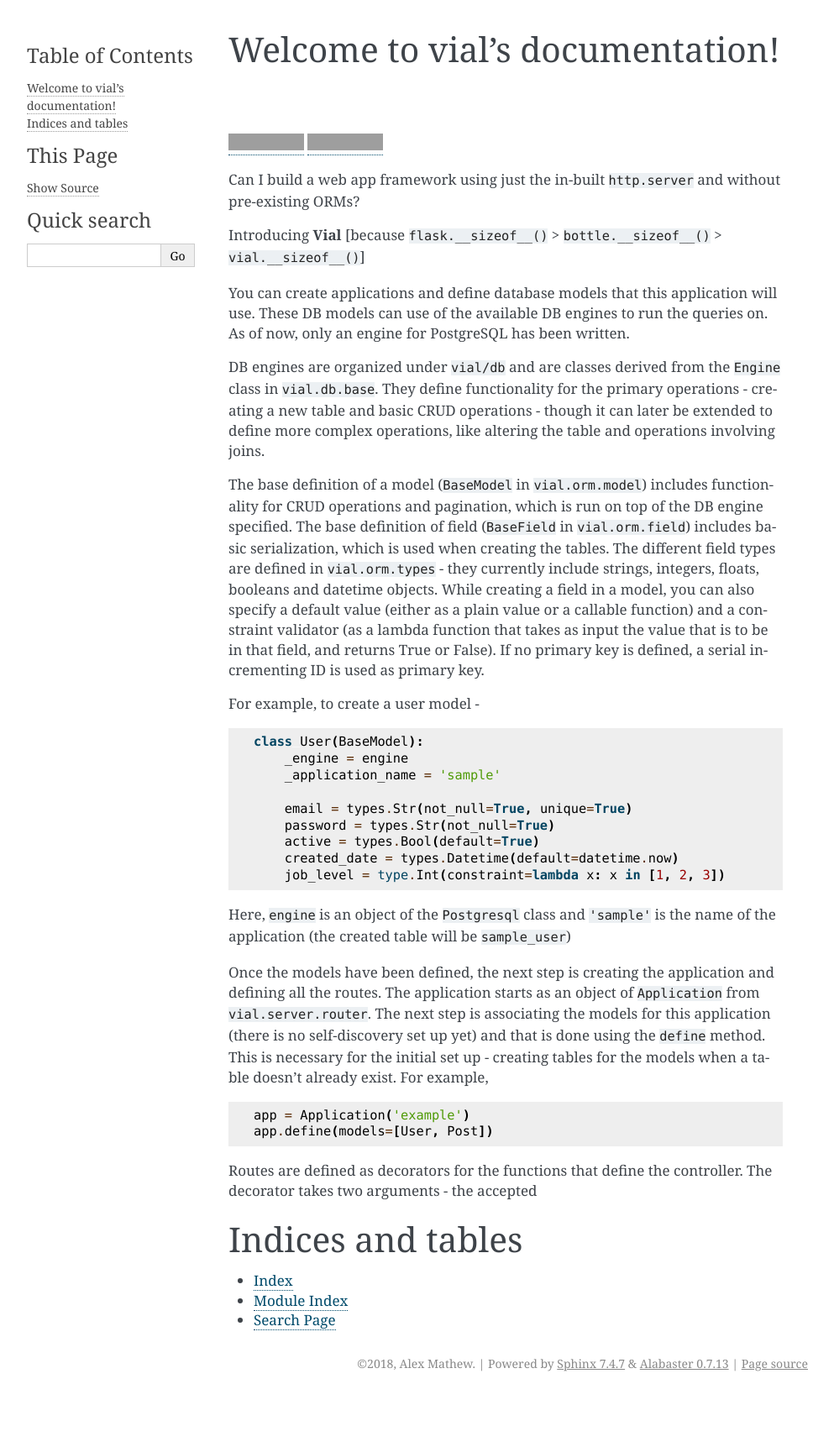
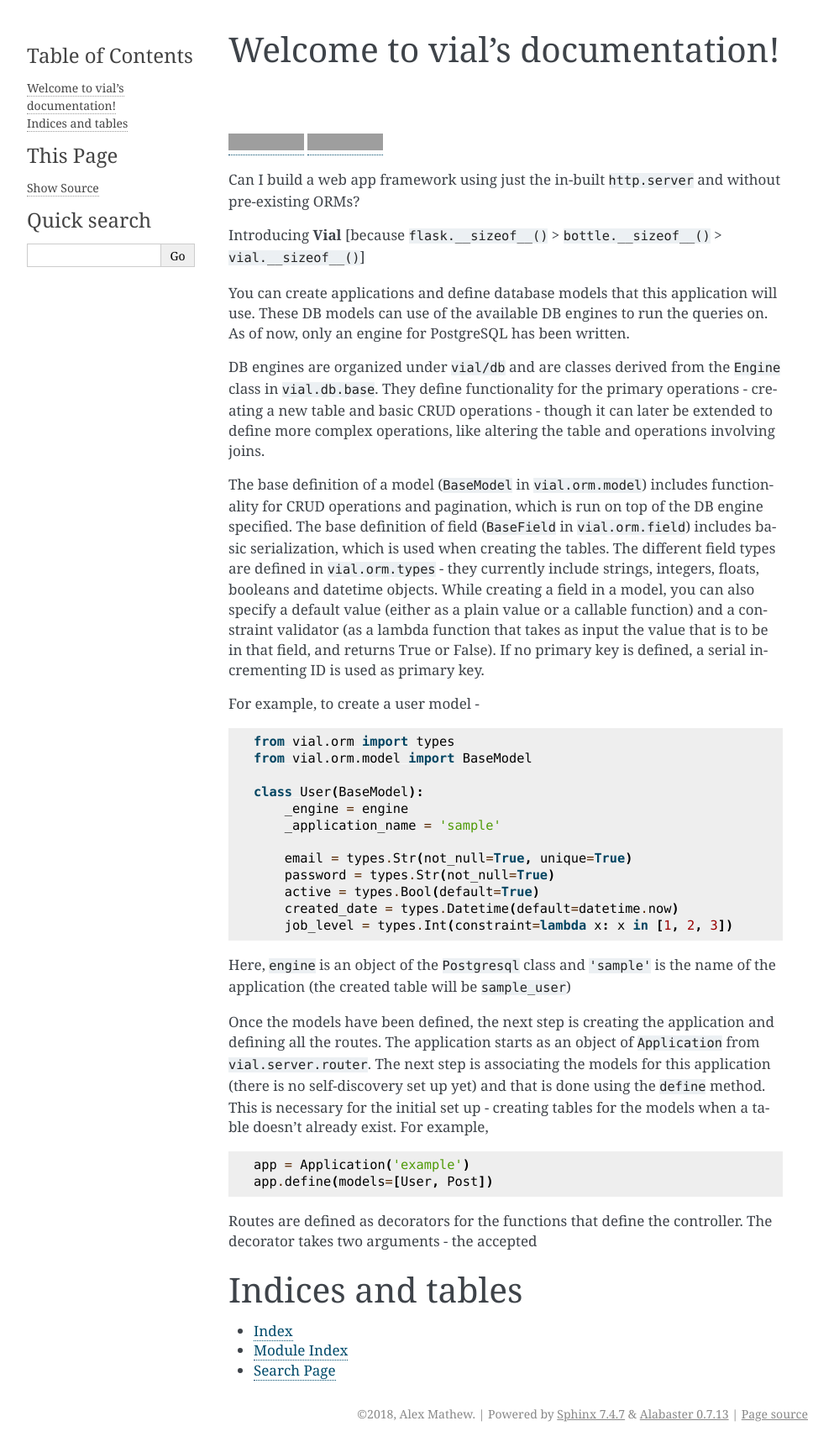
Before and after one commit to AlexMathew/vial, a Sphinx documentation site: the page built from docs/index.rst, in a window 1280 px wide. Shown: the whole page at 84% size, without its empty margins (148-1141 px from the left). Built offline with Sphinx 7.4.7, drawn with Linux system fonts in a browser that asks for light colours; before the commit the page ends 1663 px from its top, so only the background shows below that; grey boxes are pictures that could not be loaded.

Commit message:
Fix mistake in docs

```diff
--- a/docs/index.rst
+++ b/docs/index.rst
@@ -42,6 +42,9 @@ For example, to create a user model -
 
 .. code:: python
 
+   from vial.orm import types
+   from vial.orm.model import BaseModel
+
    class User(BaseModel):
        _engine = engine
        _application_name = 'sample'
@@ -50,7 +53,7 @@ For example, to create a user model -
        password = types.Str(not_null=True)
        active = types.Bool(default=True)
        created_date = types.Datetime(default=datetime.now)
-       job_level = type.Int(constraint=lambda x: x in [1, 2, 3])
+       job_level = types.Int(constraint=lambda x: x in [1, 2, 3])
 
 Here, ``engine`` is an object of the ``Postgresql`` class and
 ``'sample'`` is the name of the application (the created table will be
```
Also changed, not shown: README.md (+4 -1 lines).
